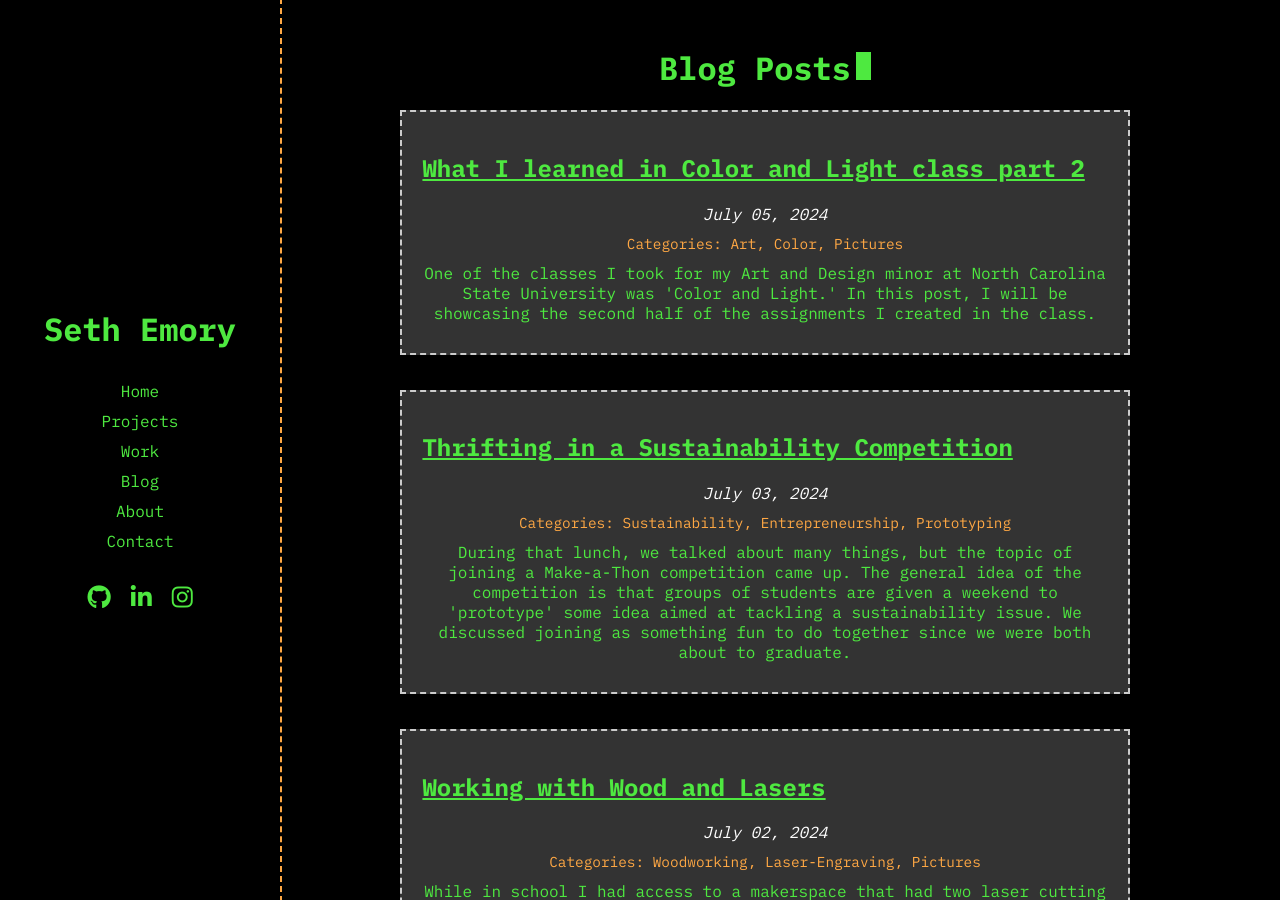
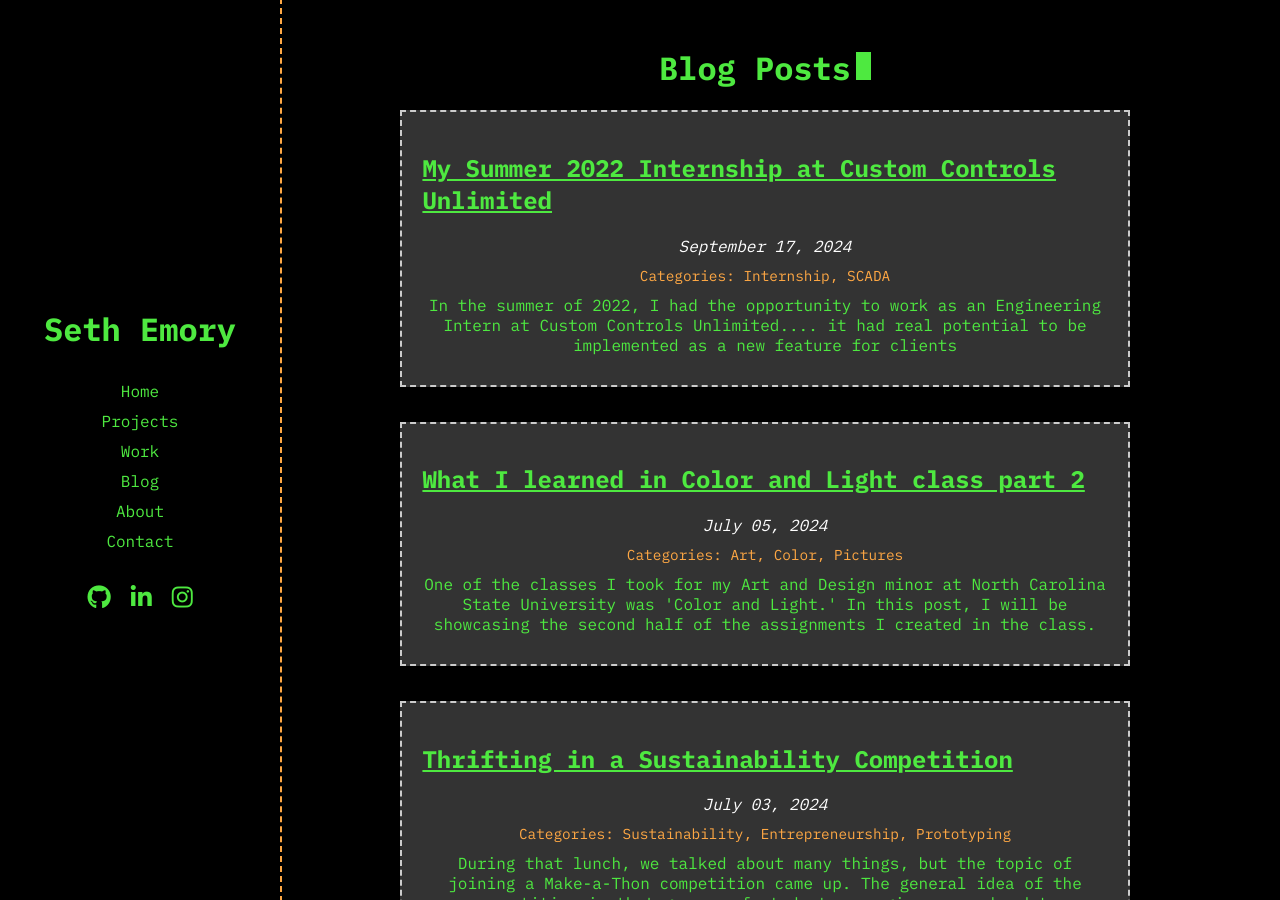
Before and after one commit to sethemory/sethemory.github.io, a Jekyll site: the page built from blog.markdown, in a window 1280 px wide and 900 px high. Built offline with Jekyll 4.4.1, drawn with Linux system fonts in a browser that asks for light colours; some of the changed lines change nothing that is shown.

Commit message:
updated the url for the site and added a new post

```diff
--- a/_config.yml
+++ b/_config.yml
@@ -23,7 +23,7 @@ email: sethemory2016@gmail.com
 description: >- # this means to ignore newlines until "baseurl:"
   This site is a place for me to showcase different things like projects I've worked on, my resume and work history, and random things like hobbies or interests I'm persuing as well.
 baseurl: "/" # the subpath of your site, e.g. /blog
-url: "https://sethemory.github.io" # the base hostname & protocol for your site, e.g. http://example.com
+url: "https://www.sethemory.com" # the base hostname & protocol for your site, e.g. http://example.com
 linkedin_username: sethemory
 github_username:  sethemory
 
--- /dev/null
+++ b/_posts/2024-09-17-my-summer-2022-internship-at-custom-controls-unlimited.markdown
@@ -0,0 +1,34 @@
+---
+layout: post
+title: "My Summer 2022 Internship at Custom Controls Unlimited"
+date: 2024-09-17
+categories: Internship SCADA
+excerpt: "In the summer of 2022, I had the opportunity to work as an Engineering Intern at Custom Controls Unlimited.... it had real potential to be implemented as a new feature for clients"
+images:
+  - path: \assets\images\9-17-24\tutorial_pump.jpg
+    description: "Here is a pump system that I created in the tutorial. It included buttons to view different screens and had viewable metrics."
+  - path: \assets\images\9-17-24\tutorial_control_page.jpg
+    description: "This is the pop up control panel for the tutorial pump system"
+  - path: \assets\images\9-17-24\more_ladder_logic.jpg
+    description: "Here is some of the ladder logic that I was creating; can't quite remember what this went to."
+  - path: \assets\images\9-17-24\mobile_pump_station.jpg
+    description: "This panel is one of the first mobile pages I created and it is a generic pump station page."
+  - path: \assets\images\9-17-24\mobile_pump_station_with_popup.jpg
+    description: "Here is another mobile pump station panel reading in actual data and also the popup panel that is showing different metrics for the station."
+  - path: \assets\images\9-17-24\mobile_pump_station_overview.jpg
+    description: "This panel gives a brief overview for all the different pump stations and can allow you to click on them to open a page for the specific pump station. "
+  - path: \assets\images\9-17-24\old_system_p1.jpg
+    description: "Here is one of the pages that I was tasked with recreating from the older system with VTScada."
+  - path: \assets\images\9-17-24\redesign_p1.jpg
+    description: "And this is how the redesign come out."
+  - path: \assets\images\9-17-24\old_design_p2.jpg
+    description: "This is another page that I was needing to recreate."
+  - path: \assets\images\9-17-24\redesign_p2.jpg
+    description: "This is how the page was recreated."
+
+---
+In the summer of 2022, I had the opportunity to work as an Engineering Intern at Custom Controls Unlimited. I began by familiarizing myself with the company’s core tools, including VTScada and PLC programming using ladder logic. Though I wouldn’t focus heavily on PLC programming throughout the internship, it was exciting to learn how to build basic systems, like controls for a garage door and a timed streetlight system, during the tutorial phase.
+
+My first major task was to redesign some pre-existing VTScada pages for better mobile compatibility. Many of the end-users were facility workers who accessed the system via their phones, but the original pages were designed for desktop use, making them cumbersome on smaller screens. This task was more than just a project for the intern—it had real potential to be implemented as a new feature for clients if my designs worked well and were well-received by customers. The experience allowed me to demonstrate some of the skills I was learning and contribute meaningfully to the company.
+
+Later, I collaborated with one of the engineers on a larger project for a water management company. The company was overhauling its entire system, and we were tasked with recreating their control system from outdated software into VTScada. Over the last month of my internship, I focused on recreating pages and tag systems, learning a great deal about how complex control systems are built and maintained.
```
Also changed, not shown: 14 other files.
